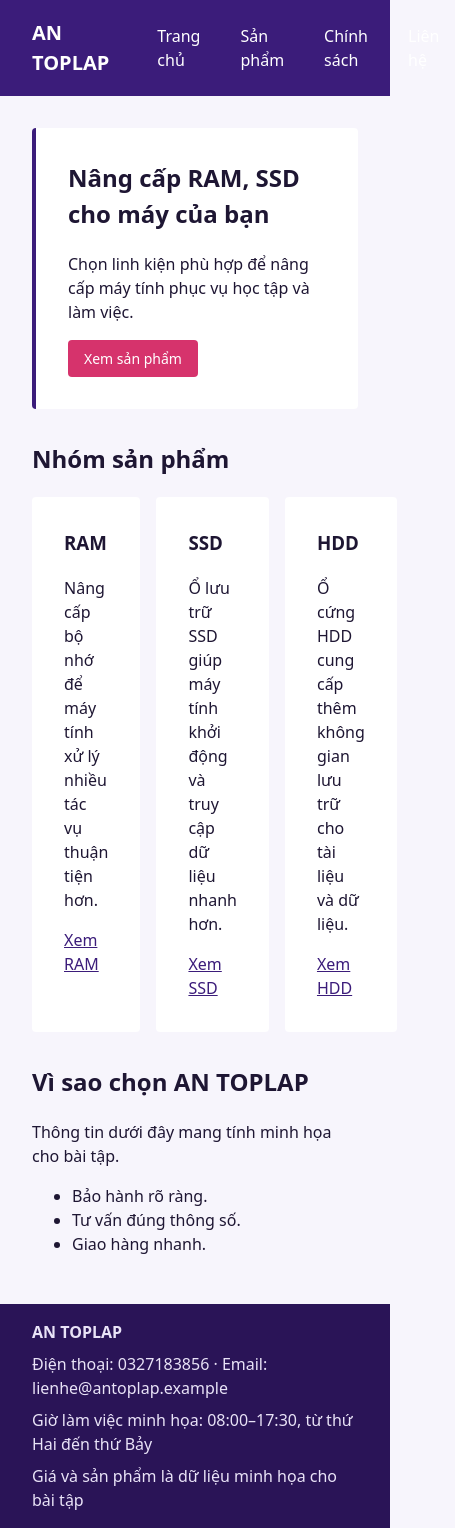
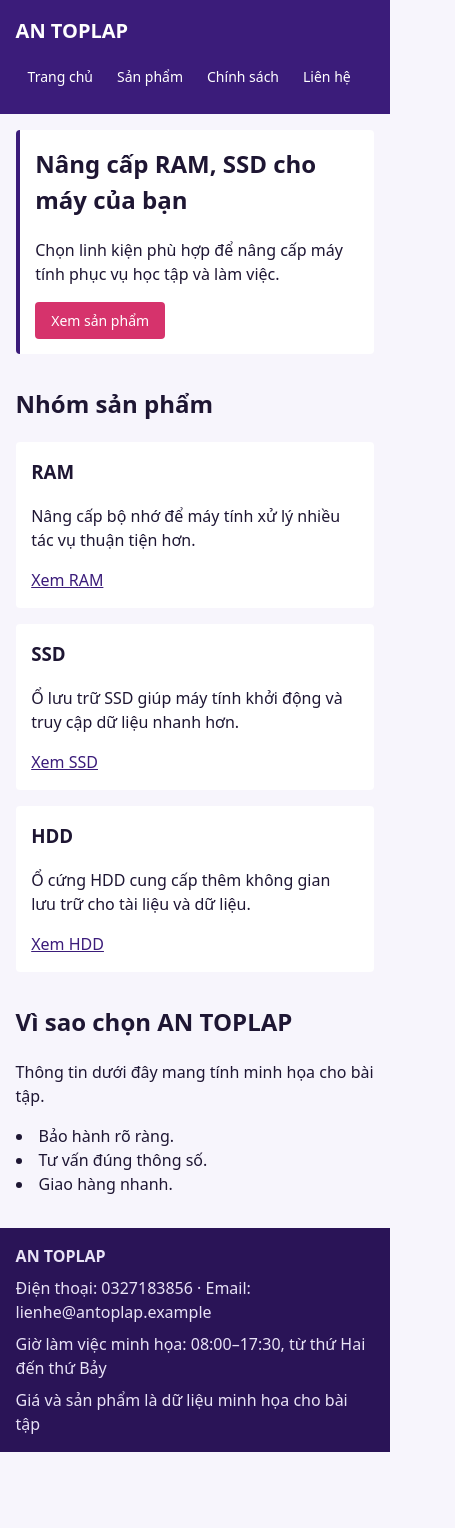
Before and after one commit to phucantran616-droid/a3-an-toplap, a plain HTML site: page index.html in a window 390 px wide. Shown: the whole page, 455 px wide, since content can reach past the window. After the commit the page ends 1452 px from the top, so only its background shows below. Drawn offline with Linux system fonts and the light colour scheme.

Commit message:
Thêm responsive cho màn hình hẹp

```diff
--- a/styles.css
+++ b/styles.css
@@ -214,3 +214,111 @@ footer p {
 footer p + p {
   margin-top: var(--khoang-cach-nho);
 }
+
+img {
+  max-width: 100%;
+  height: auto;
+}
+
+@media (max-width: 1024px) {
+  .luoi-san-pham {
+    grid-template-columns: repeat(3, minmax(0, 1fr));
+  }
+}
+
+@media (max-width: 768px) {
+  body {
+    overflow-wrap: anywhere;
+  }
+
+  header {
+    flex-direction: column;
+    align-items: stretch;
+    gap: var(--khoang-cach-nho);
+    padding: var(--khoang-cach-vua) min(1rem, 4vw);
+  }
+
+  header nav ul {
+    flex-wrap: wrap;
+    gap: 0;
+  }
+
+  header nav li {
+    min-width: 0;
+    max-width: 100%;
+  }
+
+  header nav a {
+    display: flex;
+    align-items: center;
+    min-height: 44px;
+    padding: var(--khoang-cach-nho) min(0.75rem, 8vw);
+    font-size: 0.875rem;
+  }
+
+  main {
+    padding: var(--khoang-cach-vua) min(1rem, 4vw);
+  }
+
+  .banner,
+  .nhom-san-pham {
+    padding: var(--khoang-cach-vua);
+  }
+
+  .cac-nhom-san-pham {
+    flex-direction: column;
+  }
+
+  .luoi-san-pham {
+    grid-template-columns: repeat(2, minmax(0, 1fr));
+  }
+
+  footer {
+    display: flex;
+    flex-direction: column;
+    align-items: flex-start;
+    padding-right: min(1rem, 4vw);
+    padding-left: min(1rem, 4vw);
+    text-align: left;
+  }
+}
+
+@media (max-width: 480px) {
+  .banner,
+  .nhom-san-pham,
+  .the-san-pham {
+    padding: min(1rem, 4vw);
+  }
+
+  .trang-chu ul {
+    padding-left: 0;
+    list-style-position: inside;
+  }
+
+  .luoi-san-pham {
+    grid-template-columns: minmax(0, 1fr);
+  }
+
+  .nut {
+    max-width: 100%;
+    padding-right: min(1rem, 8vw);
+    padding-left: min(1rem, 8vw);
+  }
+
+  .the-san-pham .nut {
+    align-self: stretch;
+    width: 100%;
+    text-align: center;
+  }
+}
+
+@media (max-width: 120px) {
+  body,
+  header p,
+  header nav a,
+  .the-san-pham h3,
+  button,
+  .nut {
+    font-size: 12vw;
+  }
+}
```
